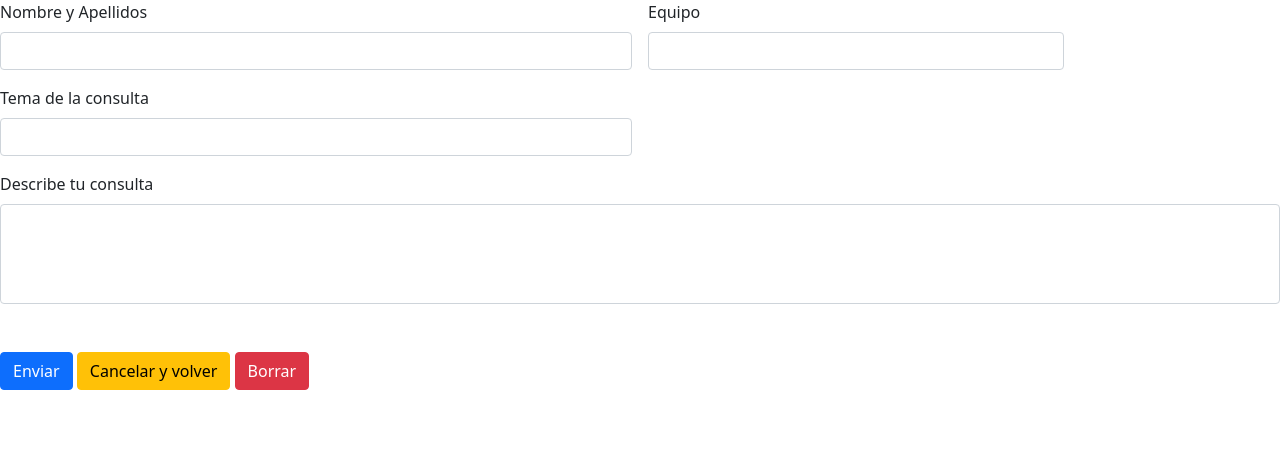
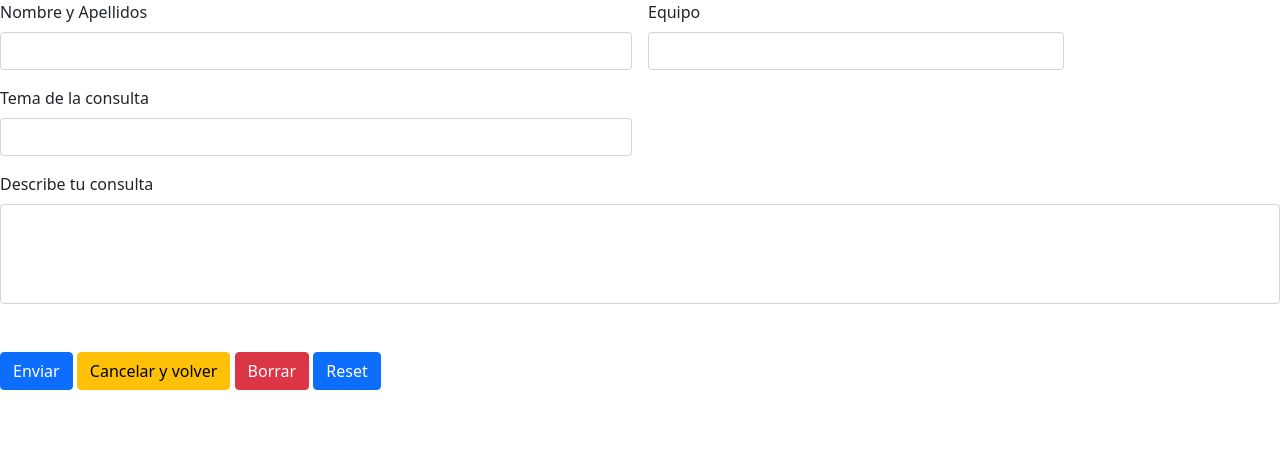
Before and after one commit to ItCrowdZombie/Consultorio, a PHP site: template src/Views/pages/modify.php in a window 1280 px wide. Shown: the top 449 px of the page. Run offline with PHP 8.4, Linux system fonts and the light colour scheme; the template is opened without the code that fills it, so the values that code supplies are empty.

Commit message:
add button reset modify

```diff
--- a/src/Views/pages/modify.php
+++ b/src/Views/pages/modify.php
@@ -36,6 +36,7 @@
             <button id="send" type="submit" class="btn btn-primary">Enviar</button>
             <a href='/list' class="btn btn-warning">Cancelar y volver</a>
             <a href="?action=clear&id=<?php echo "{$citaToUpdate->id}" ?>&created_at=<?php echo "{$citaToUpdate->created_at}"?>" id="delete" class="btn btn-danger">Borrar</a>
+            <button id="remove" type="reset" class="btn btn-primary">Reset</button>
         </section>
     </form>
 </body>
```
